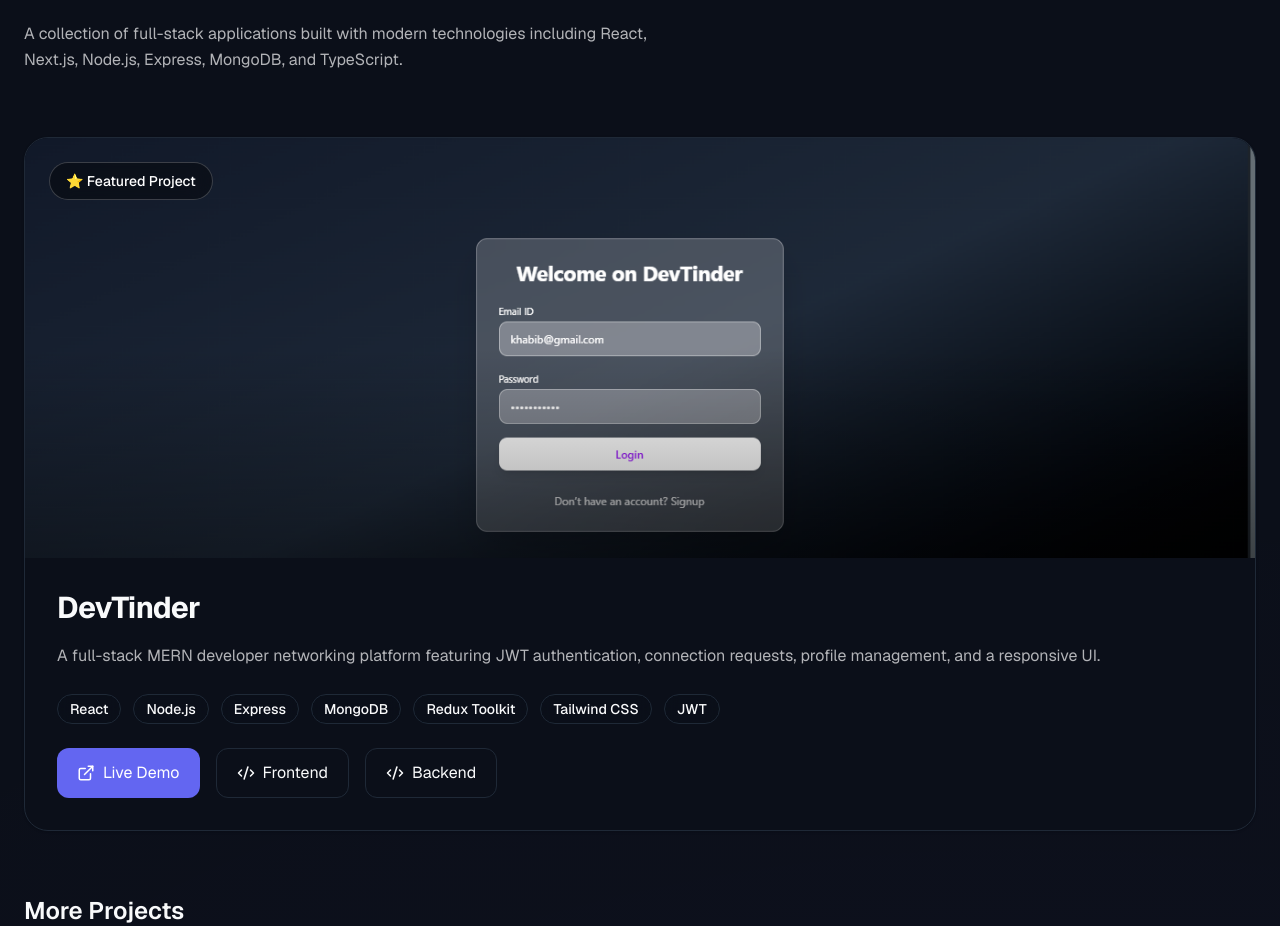
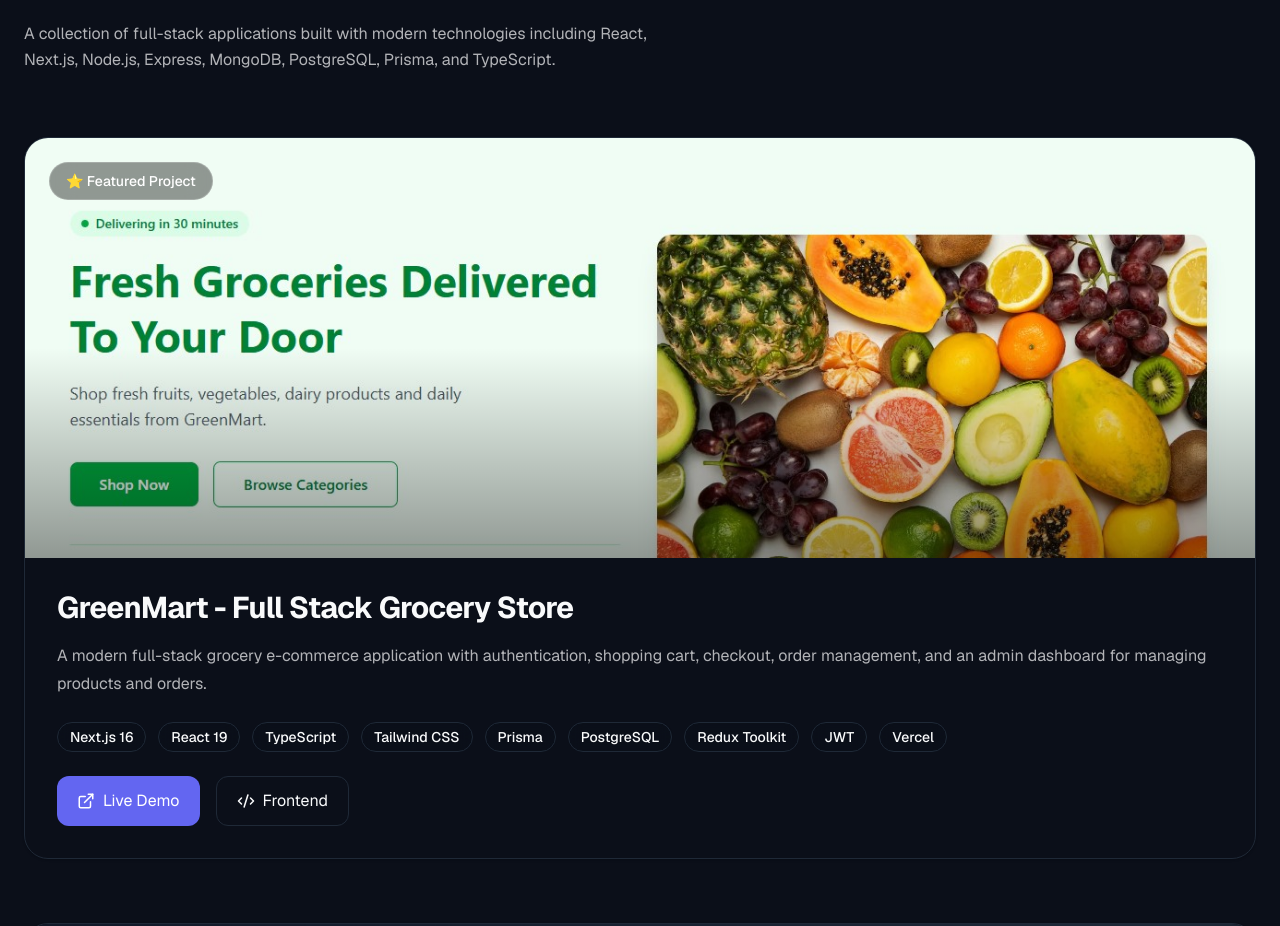
Before and after one commit to saadali-77/portfolio, a Next.js app: page / in a window 1280 px wide. Shown: the part 2700-3626 px from the top of the page. Built offline with nearby package versions, Linux system fonts and the light colour scheme.

Commit message:
greenmart added

```diff
--- a/app/components/projects/Projects.tsx
+++ b/app/components/projects/Projects.tsx
@@ -2,7 +2,9 @@ import { projects } from "@/data/Projects";
 import ProjectCard from "./ProjectCard";
 
 export default function Projects() {
-  const featuredProject = projects.find((project) => project.featured);
+  const featuredProjects = projects.filter(
+    (project) => project.featured
+  );
 
   const otherProjects = projects.filter(
     (project) => !project.featured
@@ -12,36 +14,37 @@ export default function Projects() {
     <section id="projects" className="py-24">
       <div className="container mx-auto px-6">
         {/* Section Heading */}
-        <div className="max-w-2xl mb-16">
+        <div className="mb-16 max-w-2xl">
           <p className="text-primary font-semibold uppercase tracking-widest">
             Portfolio
           </p>
 
-          <h2 className="mt-3 text-4xl md:text-5xl font-bold">
+          <h2 className="mt-3 text-4xl font-bold md:text-5xl">
             Featured Projects
           </h2>
 
-          <p className="mt-6 text-base-content/70 leading-relaxed">
+          <p className="mt-6 leading-relaxed text-base-content/70">
             A collection of full-stack applications built with modern
             technologies including React, Next.js, Node.js, Express,
-            MongoDB, and TypeScript.
+            MongoDB, PostgreSQL, Prisma, and TypeScript.
           </p>
         </div>
 
-        {/* Featured Project */}
-        {featuredProject && (
-          <div className="mb-16">
+        {/* Featured Projects */}
+        <div className="space-y-16">
+          {featuredProjects.map((project) => (
             <ProjectCard
-              project={featuredProject}
+              key={project.id}
+              project={project}
               featured
             />
-          </div>
-        )}
+          ))}
+        </div>
 
         {/* Other Projects */}
         {otherProjects.length > 0 && (
           <>
-            <h3 className="mb-8 text-2xl font-semibold">
+            <h3 className="mt-20 mb-8 text-2xl font-semibold">
               More Projects
             </h3>
 
--- a/data/Projects.tsx
+++ b/data/Projects.tsx
@@ -3,6 +3,29 @@ import { Project } from "@/Type/project";
 export const projects: Project[] = [
   {
     id: 1,
+    title: "GreenMart - Full Stack Grocery Store",
+    description:
+      "A modern full-stack grocery e-commerce application with authentication, shopping cart, checkout, order management, and an admin dashboard for managing products and orders.",
+    image: "/projects/greenmart.jpg", // Add a screenshot here
+    technologies: [
+      "Next.js 16",
+      "React 19",
+      "TypeScript",
+      "Tailwind CSS",
+      "Prisma",
+      "PostgreSQL",
+      "Redux Toolkit",
+      "JWT",
+      "Vercel",
+    ],
+    github: {
+      frontend: "https://github.com/saadali-77/greenmart"
+    },
+    live: "https://greenmart-pi.vercel.app",
+    featured: true,
+  },
+  {
+    id: 2,
     title: "DevTinder",
     description:
       "A full-stack MERN developer networking platform featuring JWT authentication, connection requests, profile management, and a responsive UI.",
@@ -24,7 +47,7 @@ export const projects: Project[] = [
     featured: true,
   },
   {
-    id: 2,
+    id: 3,
     title: "Todo App",
     description:
       "A full-stack task management application with complete CRUD functionality and a responsive user interface.",
--- a/data/Skills.tsx
+++ b/data/Skills.tsx
@@ -21,6 +21,8 @@ import {
   SiDocker,
   SiPostman,
   SiVercel,
+  SiSqlite,
+  SiPostgresql,
 } from "react-icons/si";
 
 import { SkillCategory } from "@/types/skills";
@@ -70,6 +72,9 @@ export const skills: SkillCategory[] = [
         name: "Express.js",
         icon: SiExpress,
       },
+
+
+
     ],
   },
 
@@ -82,9 +87,17 @@ export const skills: SkillCategory[] = [
         icon: SiMongodb,
       },
       {
-        name: "Prisma",
+        name: 'MySQL',
         icon: SiPrisma,
       },
+      {
+        name: "Sqlite",
+        icon: SiSqlite,
+      },
+      {
+        name: "PostgreSQL",
+        icon: SiPostgresql,
+      }
     ],
   },
 
```
Also changed, not shown: public/projects/greenmart.jpg (added).
